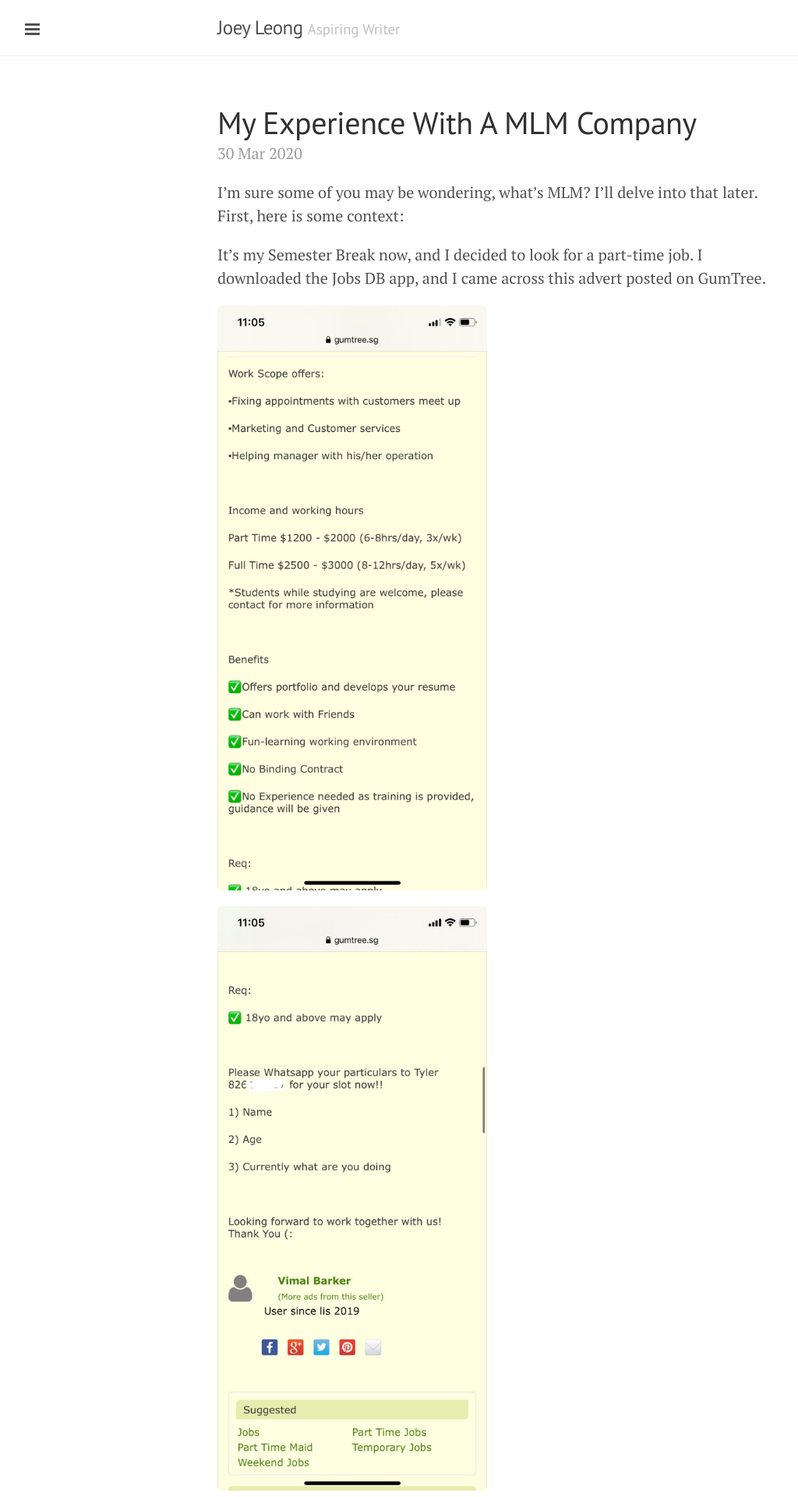
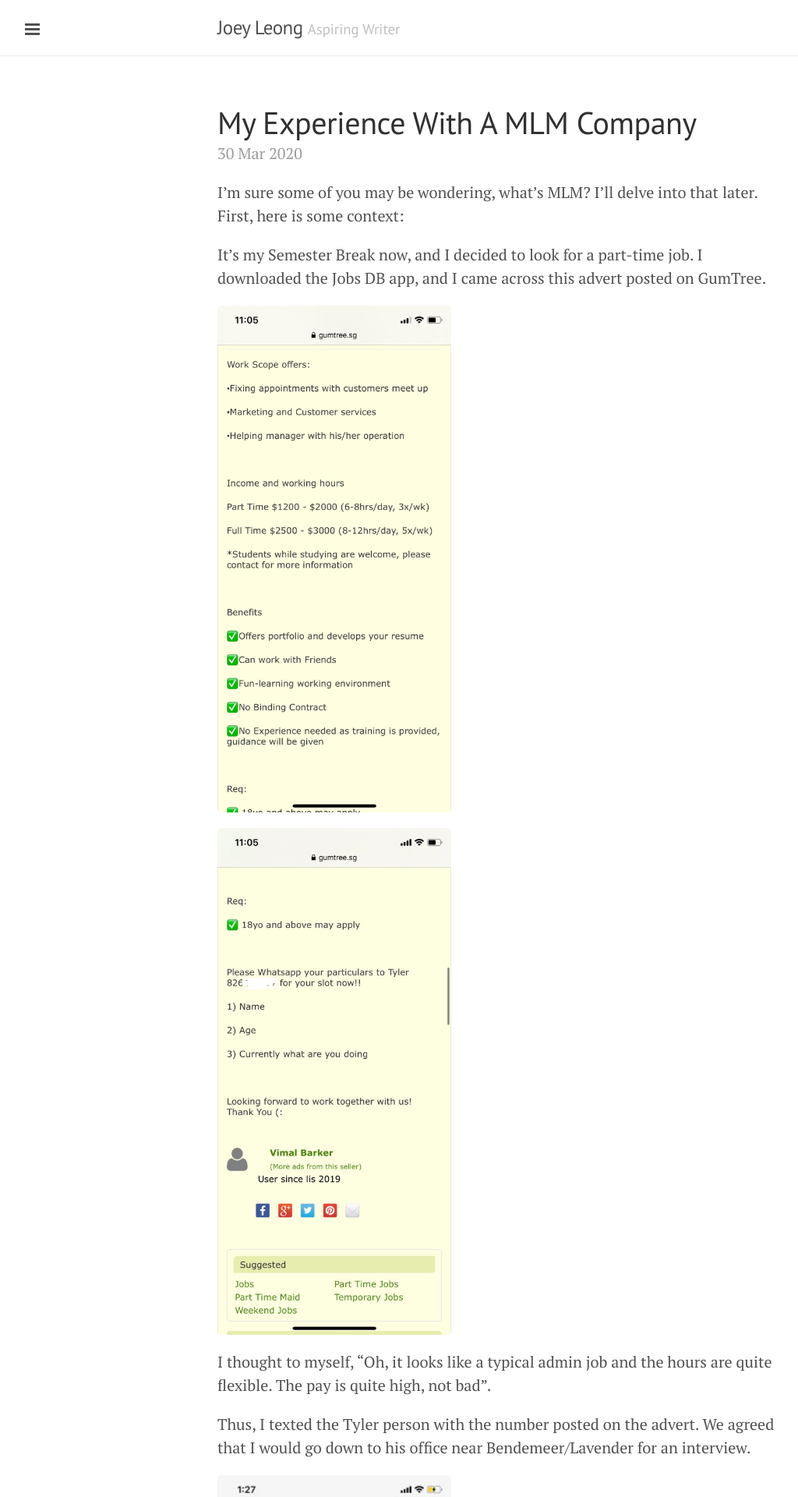
Before and after one commit to joeylzq/joeylzq.github.io, a Jekyll site: the page built from _posts/2020-03-30-My Experience with a MLM Company.md, in a window 1280 px wide. Shown: the top 1920 px of the page at 78% size, without its empty margins (1-1025 px from the left). Built offline with Jekyll 4.4.1, drawn with Linux system fonts in a browser that asks for light colours; Markdown is read by kramdown in place of the engine named in the settings.

Commit message:
Update 2020-03-30-My Experience with a MLM Company.md

```diff
--- a/_posts/2020-03-30-My Experience with a MLM Company.md
+++ b/_posts/2020-03-30-My Experience with a MLM Company.md
@@ -8,18 +8,20 @@ I’m sure some of you may be wondering, what’s MLM? I’ll delve into that la
 It’s my Semester Break now, and I decided to look for a part-time job. I downloaded the Jobs DB app, and I came across this advert posted on GumTree.
 
 <p>
-  <img height="750" align="middle" src="{{ site.url }}/assets/30032020/image1.png">
+  <img height="650" src="{{ site.url }}/assets/30032020/image1.png">
 </p>
 
 <p>
-  <img height="750" align="middle" src="{{ site.url }}/assets/30032020/image2.jpg">
+  <img height="650" src="{{ site.url }}/assets/30032020/image2.jpg">
 </p>
 
 I thought to myself, “Oh, it looks like a typical admin job and the hours are quite flexible. The pay is quite high, not bad”.
 
 Thus, I texted the Tyler person with the number posted on the advert. We agreed that I would go down to his office near Bendemeer/Lavender for an interview.
 
-![image 3]({{ site.url }}/assets/30032020/image3.jpg)
+<p>
+  <img height="650" src="{{ site.url }}/assets/30032020/image3.jpg">
+</p>
 
 When I saw that the interview might take 1 to 1.5h, I was dumbfounded. However, I didn’t think much of it.
 Then came Friday. I reached the place at 12.45 pm, and Tyler told me to contact Michelle, his manager. I did so, and Michelle told me to take a seat at the nearby coffee shop as I was too early. I was already feeling very sceptical, and I thought that maybe this was some elaborate prank.
@@ -34,7 +36,9 @@ Nonetheless, I still went up as I thought that maybe this was a proper job inter
 
 I was greeted by a man dressed neatly in a suit. Of course, his name was Evan. Evan started by showing me two certificates that was neatly framed on the wall. One of the certificates showed that the company had received a Singapore SME 500 award.
 
-![image 4]({{ site.url }}/assets/30032020/image4.png)
+<p>
+  <img height="650" src="{{ site.url }}/assets/30032020/image4.png">
+</p>
 
 These were the 2 certificates. I found it displayed on their website and took a screenshot.
 
@@ -46,7 +50,9 @@ I was pretty amused, and I knew something was up. Just how many mangers were the
 
 Evan excused himself after 5 minutes to check if Jia Hui was coming. I quickly googled the company, and I saw “B** G**** MLM” in the autocomplete search results. At that moment, I knew that I had just wasted my time coming here.
 
-![image 5]({{ site.url }}/assets/30032020/image5.png)
+<p>
+  <img height="650" src="{{ site.url }}/assets/30032020/image5.png">
+</p>
 
 I have a terrible impression of Multi-Level Marketing (MLM) companies. I have the perception that they are dishonest companies with appalling ethics.
 
@@ -58,7 +64,9 @@ Eventually, Jia Hui came. She was a poly graduate that started working full time
 
 She started sharing animatedly about their organisational structure. While doing so, she was scribbling away on a piece of paper.
 
-![image 6]({{ site.url }}/assets/30032020/image6.jpg)
+<p>
+  <img height="650" src="{{ site.url }}/assets/30032020/image6.jpg">
+</p>
 
 I secretly took a picture after Jia Hui left us alone for a while.
 The general gist was that you would be paired with a “senior”. The commission made from a successful sale would then be split between the two of you. You will be promoted to the next level when you close a specified number of sales. As you progress, naturally your commission percentage would become higher too.
@@ -69,7 +77,9 @@ Halfway through the “interview”, Jia Hui paused to ask how Kim and I felt. W
 
 She waited and expected a response from both of us. Kim said that she was scared she couldn’t close sales. When it came to my turn, I told her that I felt very apprehensive about this whole thing. I told her that I suspected this to be an MLM scheme.
 
-![image 7]({{ site.url }}/assets/30032020/image7.png)
+<p>
+  <img height="650" src="{{ site.url }}/assets/30032020/image7.png">
+</p>
 
 Jia Hui said yes that their company employs an MLM system. However, she was quick to emphasise that what they are doing is legal. She told me that there are three types of MLM schemes:
 
@@ -81,11 +91,15 @@ She said that their company employs a direct selling approach and that it is per
 
 Here is an article for your perusal if you want to know more Pyramid and Ponzi schemes.
 
-![image 8]({{ site.url }}/assets/30032020/image8.png)
+<p>
+  <img height="650" src="{{ site.url }}/assets/30032020/image8.png">
+</p>
 
 > Part of the FAQs listed on B** G****’s website.
 
-![image 9]({{ site.url }}/assets/30032020/image9.png)
+<p>
+  <img height="650" src="{{ site.url }}/assets/30032020/image9.png">
+</p>
 
 > This picture is linked to the website, click [here](https://dsas.org.sg/ "Direct Selling Association of Singapore") if you want to explore it too.
 
@@ -101,7 +115,9 @@ Jia Hui left us, and another man named Danny came to talk to us. Danny started o
 
 Danny told us that he too was sceptical of B** G**** in the beginning. However, he claimed that he just went for the training sessions and managed to close some deals. He found it okay and continued with it till today.
 
-![image 10]({{ site.url }}/assets/30032020/image10.jpg)
+<p>
+  <img height="650" src="{{ site.url }}/assets/30032020/image10.jpg">
+</p>
 
 A screen grab of Danny on B** G****’s Instagram account.
 B** G**** only sells two health products — an alkaline water filtration system and a mattress insert that has a lot of “magnets” inside them.
@@ -122,9 +138,13 @@ While doing my own investigation about B** G****, I came across posts about peop
 
 This is very despicable of them. Not only do they want to scam the vulnerable elderly, but they are also willing to scam their own loved ones.
 
-![image 11]({{ site.url }}/assets/30032020/image11.jpg)
+<p>
+  <img height="650" src="{{ site.url }}/assets/30032020/image11.jpg">
+</p>
 
-![image 12]({{ site.url }}/assets/30032020/image12.jpg)
+<p>
+  <img height="650" src="{{ site.url }}/assets/30032020/image12.jpg">
+</p>
 
 This is my friend’s account of them forcing her to call her relatives on the spot. Unfortunately, she also thought it was just a simple job interview like me.
 
@@ -132,11 +152,17 @@ After I went home, I was still fuming with rage. Michelle texted me to ask me ho
 
 I told her how I felt and how they could be more upfront with their business when recruiting people. Surprisingly, she was very polite about it. She was receptive to what I said and thanked me too.
 
-![image 13]({{ site.url }}/assets/30032020/image13.jpg)
+<p>
+  <img height="650" src="{{ site.url }}/assets/30032020/image13.jpg">
+</p>
 
-![image 14]({{ site.url }}/assets/30032020/image14.jpg)
+<p>
+  <img height="650" src="{{ site.url }}/assets/30032020/image14.jpg">
+</p>
 
-![image 15]({{ site.url }}/assets/30032020/image15.jpg)
+<p>
+  <img height="650" src="{{ site.url }}/assets/30032020/image15.jpg">
+</p>
 
 Michelle was not even aware of the existence of these advertisements. Based on this, I conclude that these adverts must have been posted by lone agents who wanted to recruit more people to join their team.
 
```
